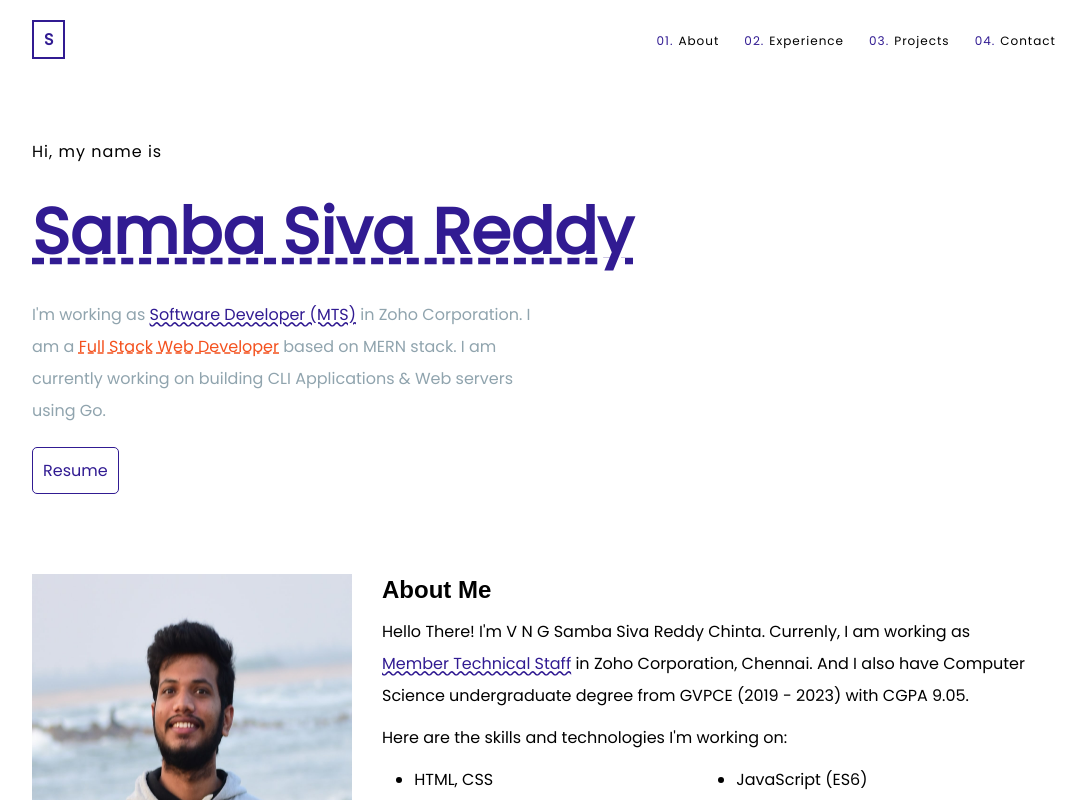
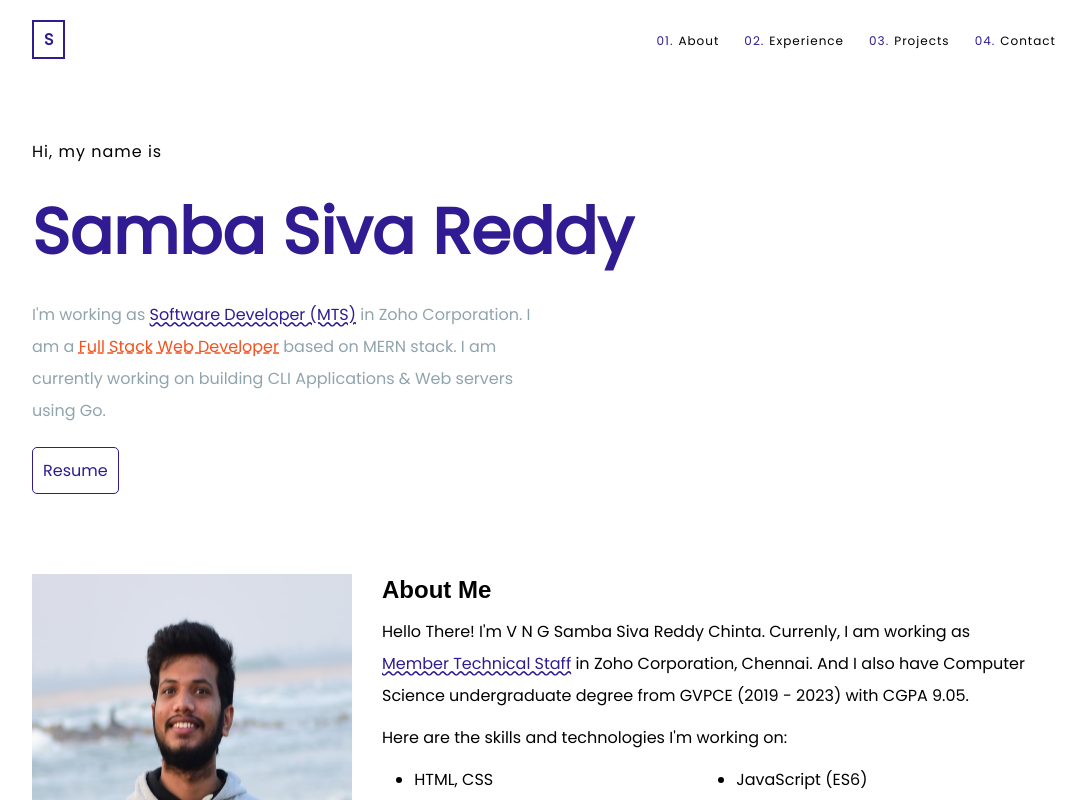
Before and after one commit to sambasivareddy-ch/sambasiva, a React (Create React App) app: page / in a window 1280 px wide. Shown: the top 800 px of the page, without its empty margins (96-1182 px from the left). Built offline with nearby package versions, Linux system fonts and the light colour scheme.

Commit message:
Name text-decoration removed

```diff
--- a/src/styles/page.module.css
+++ b/src/styles/page.module.css
@@ -13,7 +13,6 @@
 .my-name {
   color: #311b92;
   font-size: 4em;
-  text-decoration: underline dashed #311b92;
 }
 
 /* .my-name::after {
```
